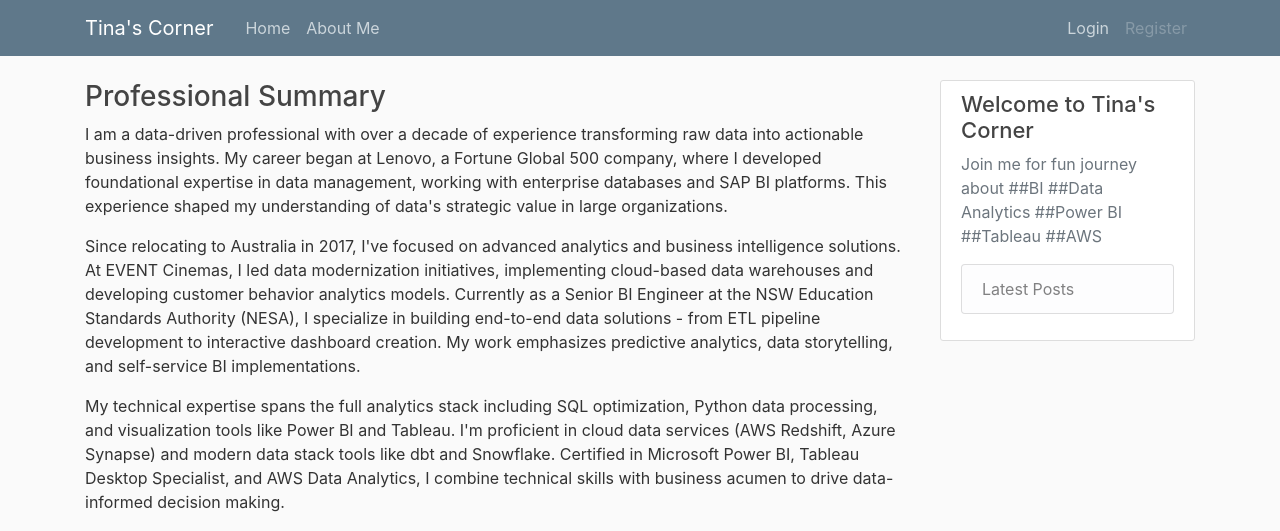
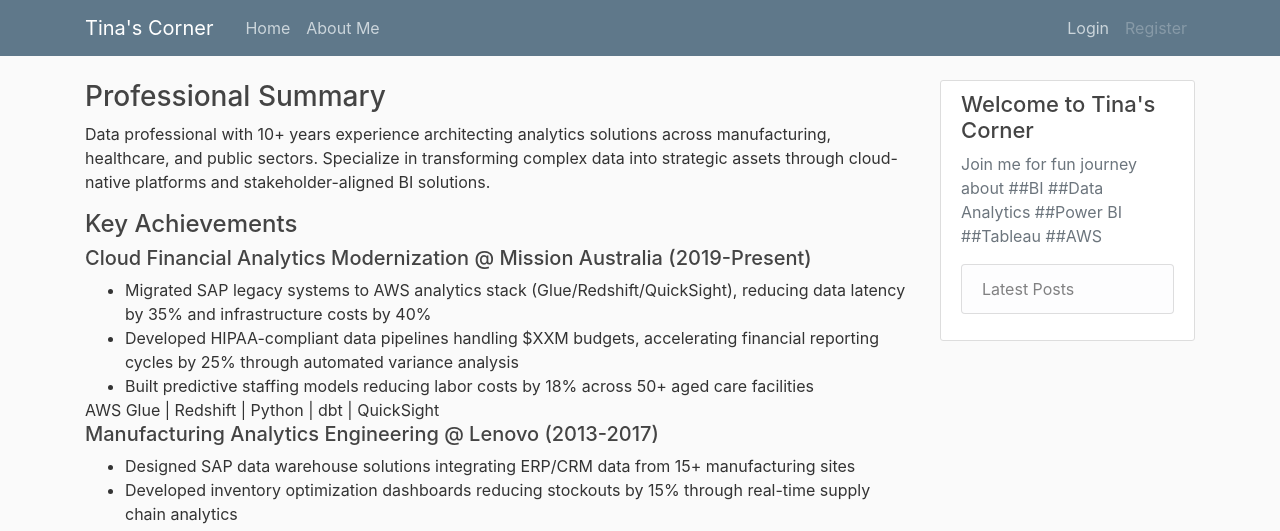
Before and after one commit to TinaQi87/bi-portfolio, a Django app: page /about/ in a window 1280 px wide. Shown: the top 531 px of the page. Run offline with Django 3.2, Linux system fonts and the light colour scheme; some libraries are stand-ins or nearby versions.

Commit message:
update about me

```diff
--- a/django_project/blog/templates/blog/about.html
+++ b/django_project/blog/templates/blog/about.html
@@ -1,39 +1,66 @@
 {% extends "blog/base.html" %}
-
 {% load static %}
 
 {% block content %}
     <h3>Professional Summary</h3>
     <p>
-        I am a data-driven professional with over a decade of experience transforming raw data into actionable business insights. My career began at Lenovo, a Fortune Global 500 company, where I developed foundational expertise in data management, working with enterprise databases and SAP BI platforms. This experience shaped my understanding of data's strategic value in large organizations.
-    </p>
-    <p>
-        Since relocating to Australia in 2017, I've focused on advanced analytics and business intelligence solutions. At EVENT Cinemas, I led data modernization initiatives, implementing cloud-based data warehouses and developing customer behavior analytics models. Currently as a Senior BI Engineer at the NSW Education Standards Authority (NESA), I specialize in building end-to-end data solutions - from ETL pipeline development to interactive dashboard creation. My work emphasizes predictive analytics, data storytelling, and self-service BI implementations.
-    </p>
-    <p>
-        My technical expertise spans the full analytics stack including SQL optimization, Python data processing, and visualization tools like Power BI and Tableau. I'm proficient in cloud data services (AWS Redshift, Azure Synapse) and modern data stack tools like dbt and Snowflake. Certified in Microsoft Power BI, Tableau Desktop Specialist, and AWS Data Analytics, I combine technical skills with business acumen to drive data-informed decision making.
+        Data professional with 10+ years experience architecting analytics solutions across manufacturing, healthcare, and public sectors. Specialize in transforming complex data into strategic assets through cloud-native platforms and stakeholder-aligned BI solutions.
     </p>
 
-    <img src="{% static 'blog/images/bi_stack.png' %}" alt="BI Technology Stack" style="display:block; margin: 20px auto; max-width: 100%; height: auto;">
+    <div class="experience-section">
+        <h4>Key Achievements</h4>
+        <div class="achievement-card">
+            <h5>Cloud Financial Analytics Modernization @ Mission Australia (2019-Present)</h5>
+            <ul>
+                <li>Migrated SAP legacy systems to AWS analytics stack (Glue/Redshift/QuickSight), reducing data latency by 35% and infrastructure costs by 40%</li>
+                <li>Developed HIPAA-compliant data pipelines handling $XXM budgets, accelerating financial reporting cycles by 25% through automated variance analysis</li>
+                <li>Built predictive staffing models reducing labor costs by 18% across 50+ aged care facilities</li>
+            </ul>
+            <span class="tech-stack">AWS Glue | Redshift | Python | dbt | QuickSight</span>
+        </div>
 
-    <p>
-        Passionate about democratizing data access, I specialize in creating intuitive analytics solutions that bridge the gap between technical teams and business stakeholders.
-    </p>
+        <div class="achievement-card">
+            <h5>Manufacturing Analytics Engineering @ Lenovo (2013-2017)</h5>
+            <ul>
+                <li>Designed SAP data warehouse solutions integrating ERP/CRM data from 15+ manufacturing sites</li>
+                <li>Developed inventory optimization dashboards reducing stockouts by 15% through real-time supply chain analytics</li>
+                <li>Automated ETL workflows cutting reporting latency by 20% for 100+ business users</li>
+            </ul>
+            <span class="tech-stack">SAP BW | Business Objects | SQL | Data Modeling</span>
+        </div>
+    </div>
+
+    <h4>Technical Expertise</h4>
+    <div class="skills-grid">
+        <div class="skill-category">
+            <h6>Data Engineering</h6>
+            <p>AWS Glue • SAP Data Services • dbt • Airflow • PySpark</p>
+        </div>
+        <div class="skill-category">
+            <h6>BI & Visualization</h6>
+            <p>QuickSight • Tableau • Power BI • SAP BO • Calculated Insights</p>
+        </div>
+        <div class="skill-category">
+            <h6>Cloud Analytics</h6>
+            <p>AWS Redshift • S3 Data Lakes • Lambda • HIPAA/GDPR</p>
+        </div>
+    </div>
+
+    <img src="{% static 'blog/images/bi_stack.png' %}" alt="Analytics Architecture" class="architecture-img">
 
     <h3>Education & Certifications</h3>
-    <p><strong>Master of Information Communication Technology</strong></p>
-    <p>University of Wollongong – 2008-2010 Wollongong, NSW</p>
-
-    <p><strong>Bachelor of Computer Science</strong></p>
-    <p>South-Central University – 2004-2008 China</p>
-
-    <p><strong>Microsoft Certified: Data Analyst Associate</strong></p>
-    <img src="{% static 'blog/images/powerbi-cert.png' %}" alt="Power BI Certification" style="display:block; margin: 20px auto; max-width: 100%; height: auto;">
-
-    <p><strong>Tableau Desktop Specialist</strong></p>
-    <img src="{% static 'blog/images/tableau-cert.png' %}" alt="Tableau Certification" style="display:block; margin: 20px auto; max-width: 100%; height: auto;">
-
-    <p><strong>AWS Certified Data Analytics - Specialty</strong></p>
-    <img src="{% static 'blog/images/aws-data.png' %}" alt="AWS Data Analytics" style="display:block; margin: 20px auto; max-width: 100%; height: auto;">
-
+    <div class="cert-grid">
+        <div class="cert-card">
+            <img src="{% static 'blog/images/aws-data.png' %}" alt="AWS Analytics">
+            <p>AWS Certified Data Analytics</p>
+        </div>
+        <div class="cert-card">
+            <img src="{% static 'blog/images/powerbi-cert.png' %}" alt="Power BI">
+            <p>Microsoft Data Analyst</p>
+        </div>
+        <div class="cert-card">
+            <img src="{% static 'blog/images/tableau-cert.png' %}" alt="Tableau">
+            <p>Tableau Specialist</p>
+        </div>
+    </div>
 {% endblock content %}
```
